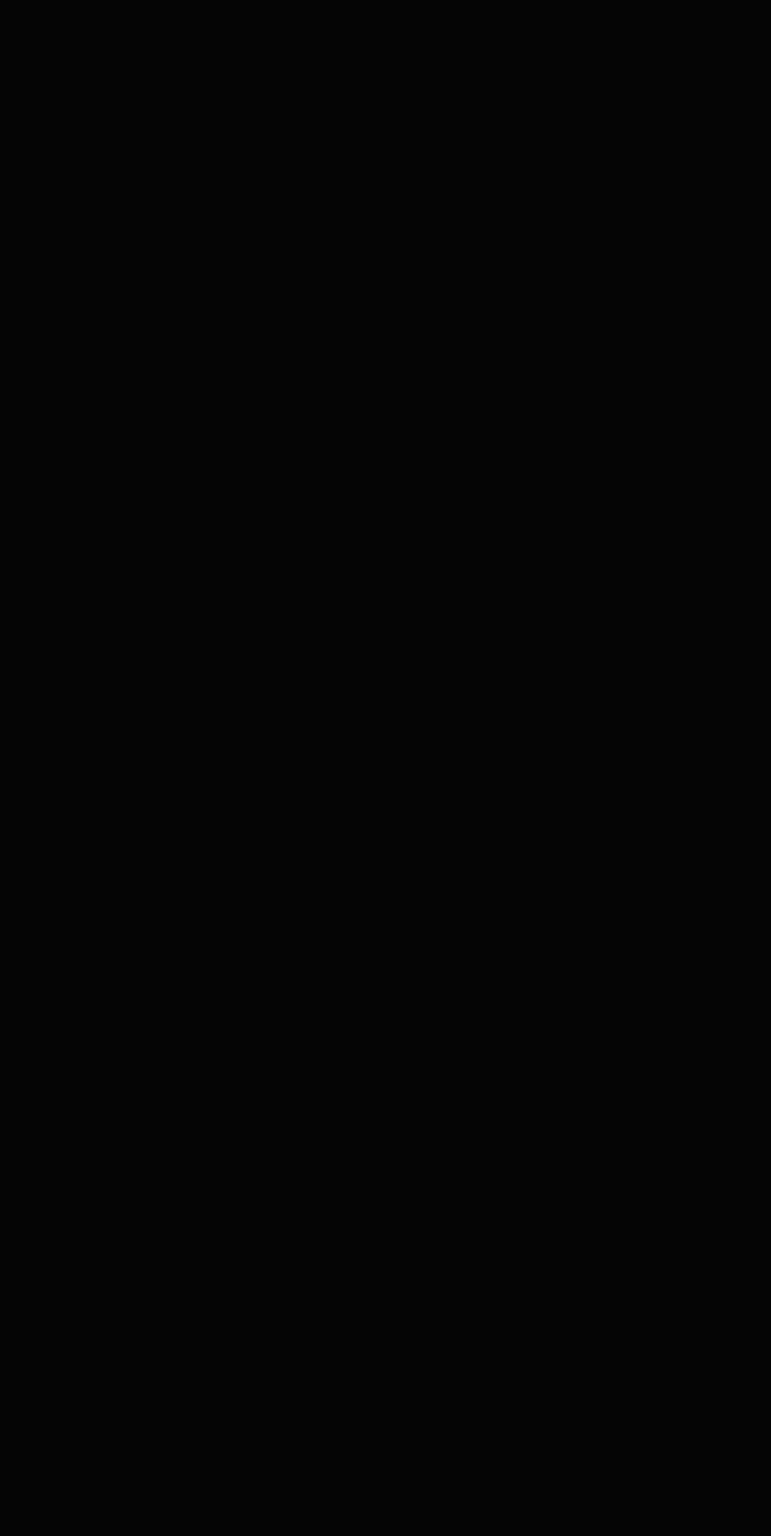
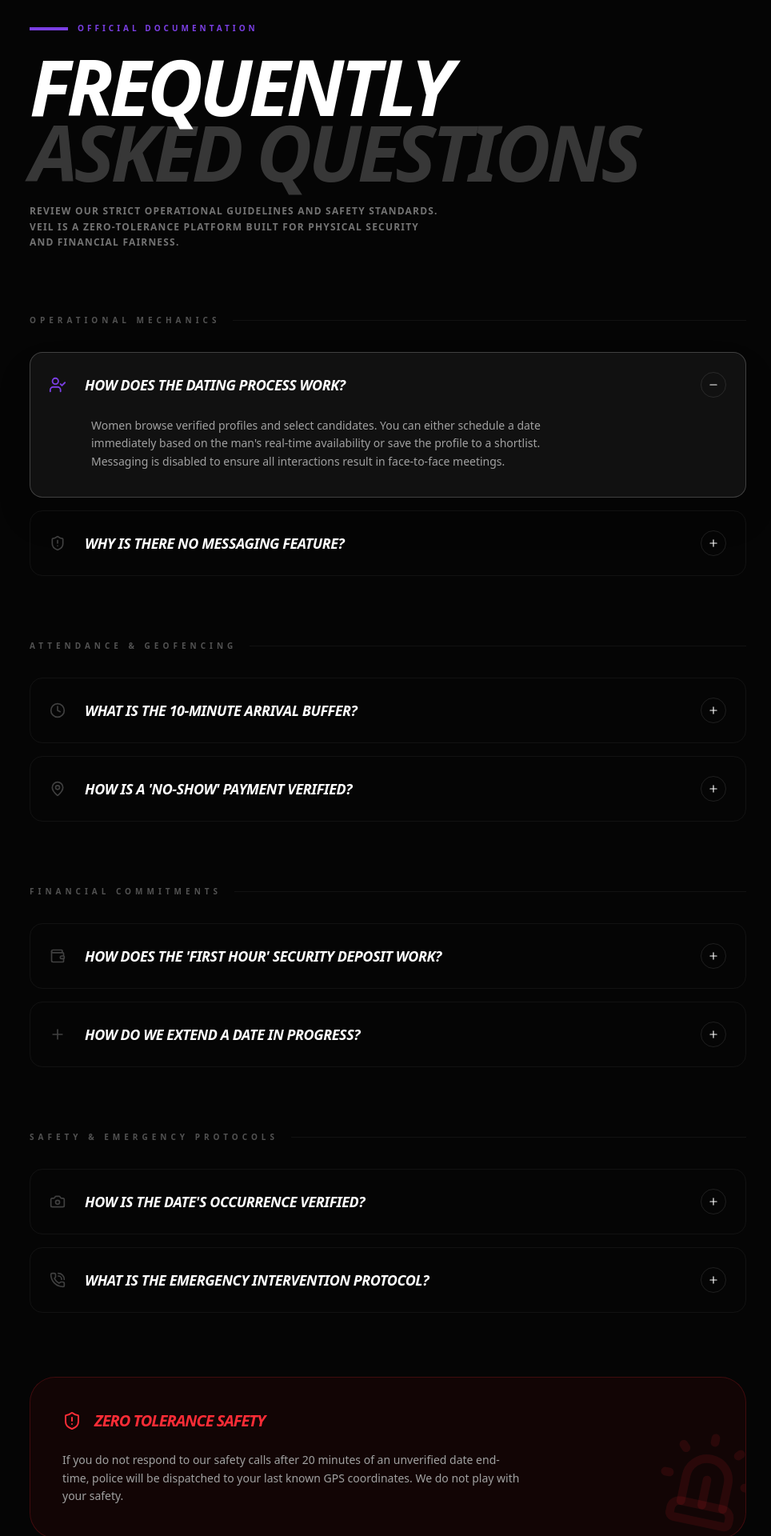
Before and after one commit to AnimHaus/befrent-website, a Next.js app: page /faq in a window 1280 px wide. Before the commit this address had no page. Shown: the part 100-2020 px from the top of the page at 80% size, without its empty margins (155-1119 px from the left). Before the commit the page ends 800 px from the top, so only its background shows below. Built offline with nearby package versions, Linux system fonts and the light colour scheme.

Commit message:
added the faq page

```diff
--- /dev/null
+++ b/app/faq/page.tsx
@@ -0,0 +1,208 @@
+'use client';
+
+import React from "react";
+import { motion, AnimatePresence } from "framer-motion";
+import {
+  Plus,
+  Minus,
+  ShieldAlert,
+  Clock,
+  Wallet,
+  Camera,
+  UserCheck,
+  MapPin,
+  PhoneCall,
+  Siren,
+  ArrowRight
+} from "lucide-react";
+
+const containerVariants = {
+  hidden: { opacity: 0 },
+  visible: {
+    opacity: 1,
+    transition: { staggerChildren: 0.1 }
+  }
+};
+
+const itemVariants = {
+  hidden: { opacity: 0, y: 15 },
+  visible: { opacity: 1, y: 0, transition: { duration: 0.4 } }
+};
+
+const FAQ_DATA = [
+  {
+    category: "Operational Mechanics",
+    questions: [
+      {
+        q: "How does the dating process work?",
+        a: "Women browse verified profiles and select candidates. You can either schedule a date immediately based on the man's real-time availability or save the profile to a shortlist. Messaging is disabled to ensure all interactions result in face-to-face meetings.",
+        icon: <UserCheck size={20} />
+      },
+      {
+        q: "Why is there no messaging feature?",
+        a: "Veil is a commitment-first platform. We eliminate the 'chat phase' to prevent ghosting and wasted time. By removing digital fillers, we ensure that every 'Like' is a commitment to a physical date.",
+        icon: <ShieldAlert size={20} />
+      }
+    ]
+  },
+  {
+    category: "Attendance & Geofencing",
+    questions: [
+      {
+        q: "What is the 10-minute arrival buffer?",
+        a: "All dates have a 10-minute grace period. If a date is scheduled for 11:00 AM, the 'No-Show' timer begins at 11:10 AM. However, the hourly rate calculation remains fixed from the original 11:00 AM start time.",
+        icon: <Clock size={20} />
+      },
+      {
+        q: "How is a 'No-Show' payment verified?",
+        a: "A man can only claim the first-hour deposit if his GPS coordinates are within a 25-meter radius of the meeting spot pin at the time of the claim. Failure to be at the designated location voids the payout.",
+        icon: <MapPin size={20} />
+      }
+    ]
+  },
+  {
+    category: "Financial Commitments",
+    questions: [
+      {
+        q: "How does the 'First Hour' security deposit work?",
+        a: "To guarantee commitment, the woman pays for the first hour of the man’s rate upfront. If the woman does not arrive within the buffer period, these funds are automatically released to the man as compensation for his time.",
+        icon: <Wallet size={20} />
+      },
+      {
+        q: "How do we extend a date in progress?",
+        a: "The app will notify both parties 10 minutes before the current hour expires. To continue the date, the woman must authorize payment for the subsequent hour. Extensions can be made indefinitely on an hourly basis.",
+        icon: <Plus size={20} />
+      }
+    ]
+  },
+  {
+    category: "Safety & Emergency Protocols",
+    questions: [
+      {
+        q: "How is the date's occurrence verified?",
+        a: "Upon meeting, both parties must take a photograph of the other person via the Veil app. Our system utilizes facial recognition and metadata to confirm identity, location, and time. This is a mandatory security step.",
+        icon: <Camera size={20} />
+      },
+      {
+        q: "What is the emergency intervention protocol?",
+        a: "If an hour passes without a face-match verification or a closed session, a 20-minute monitoring window begins. Following this, support will call both parties. If three consecutive calls are ignored, we escalate the situation to local law enforcement.",
+        icon: <PhoneCall size={20} />
+      }
+    ]
+  }
+];
+
+export default function FAQPage() {
+  const [openIndex, setOpenIndex] = React.useState<string | null>("Operational Mechanics-0");
+
+  return (
+    <main className="min-h-screen bg-[#050505] text-white pt-32 pb-20 px-6 font-sans">
+      <div className="max-w-4xl mx-auto space-y-20">
+
+        {/* HEADER */}
+        <motion.div
+          initial={{ opacity: 0, x: -20 }}
+          animate={{ opacity: 1, x: 0 }}
+          className="space-y-6"
+        >
+          <div className="flex items-center gap-3">
+            <div className="h-1 w-12 bg-[#7B3FE4]" />
+            <span className="text-[10px] font-black uppercase tracking-[0.4em] text-[#7B3FE4]">Official Documentation</span>
+          </div>
+          <h1 className="text-6xl md:text-8xl font-black uppercase italic tracking-tighter leading-[0.85]">
+            Frequently <br /><span className="text-white/20">Asked Questions</span>
+          </h1>
+          <p className="text-neutral-500 max-w-lg font-bold uppercase text-xs tracking-widest leading-relaxed">
+            Review our strict operational guidelines and safety standards. Veil is a zero-tolerance platform built for physical security and financial fairness.
+          </p>
+        </motion.div>
+
+        {/* FAQ GRID */}
+        <motion.div
+          variants={containerVariants}
+          initial="hidden"
+          animate="visible"
+          className="space-y-20"
+        >
+          {FAQ_DATA.map((section, sIdx) => (
+            <div key={sIdx} className="space-y-8">
+              <h2 className="text-[10px] font-black uppercase tracking-[0.5em] text-neutral-600 flex items-center gap-4">
+                {section.category} <div className="h-px flex-1 bg-white/5" />
+              </h2>
+
+              <div className="grid gap-4">
+                {section.questions.map((item, qIdx) => {
+                  const id = `${section.category}-${qIdx}`;
+                  const isOpen = openIndex === id;
+
+                  return (
+                    <motion.div
+                      key={id}
+                      variants={itemVariants}
+                      className={`group rounded-2xl border transition-all duration-500 ${
+                        isOpen ? 'bg-white/5 border-white/20 shadow-2xl' : 'bg-transparent border-white/5 hover:border-white/10'
+                      }`}
+                    >
+                      <button
+                        onClick={() => setOpenIndex(isOpen ? null : id)}
+                        className="w-full flex items-center justify-between p-6 text-left"
+                      >
+                        <div className="flex items-center gap-6">
+                          <span className={`transition-all duration-500 ${isOpen ? 'text-[#7B3FE4] scale-110' : 'text-neutral-700'}`}>
+                            {item.icon}
+                          </span>
+                          <span className="text-lg font-black uppercase italic tracking-tight">{item.q}</span>
+                        </div>
+                        <div className="flex h-8 w-8 items-center justify-center rounded-full border border-white/10 group-hover:border-white/30 transition-colors">
+                          {isOpen ? <Minus size={14} /> : <Plus size={14} />}
+                        </div>
+                      </button>
+
+                      <AnimatePresence>
+                        {isOpen && (
+                          <motion.div
+                            initial={{ height: 0, opacity: 0 }}
+                            animate={{ height: "auto", opacity: 1 }}
+                            exit={{ height: 0, opacity: 0 }}
+                            className="overflow-hidden"
+                          >
+                            <div className="px-6 pb-8 pt-0 pl-[76px] text-neutral-400 font-medium leading-relaxed max-w-2xl text-sm">
+                              {item.a}
+                            </div>
+                          </motion.div>
+                        )}
+                      </AnimatePresence>
+                    </motion.div>
+                  );
+                })}
+              </div>
+            </div>
+          ))}
+        </motion.div>
+
+        {/* POLICE DISPATCH WARNING */}
+        <motion.div
+          initial={{ opacity: 0, y: 20 }}
+          whileInView={{ opacity: 1, y: 0 }}
+          className="p-10 rounded-[2rem] bg-red-950/20 border border-red-500/20 space-y-6 relative overflow-hidden"
+        >
+           <Siren className="absolute -right-4 -bottom-4 h-32 w-32 text-red-500/10 rotate-12" />
+           <div className="flex items-center gap-4 text-red-500">
+             <ShieldAlert size={24} />
+             <h3 className="text-xl font-black uppercase italic tracking-tighter">Zero Tolerance Safety</h3>
+           </div>
+           <p className="text-neutral-400 font-medium text-sm leading-relaxed max-w-xl">
+            If you do not respond to our safety calls after 20 minutes of an unverified date end-time, police will be dispatched to your last known GPS coordinates. We do not play with your safety.
+           </p>
+        </motion.div>
+
+        {/* FOOTER ACTION */}
+        <div className="text-center pt-10">
+           <button className="group flex items-center gap-4 mx-auto text-sm font-black uppercase tracking-[0.2em] text-neutral-500 hover:text-white transition-colors">
+             Still confused? Talk to support <ArrowRight size={16} className="group-hover:translate-x-2 transition-transform" />
+           </button>
+        </div>
+      </div>
+    </main>
+  );
+}
```
